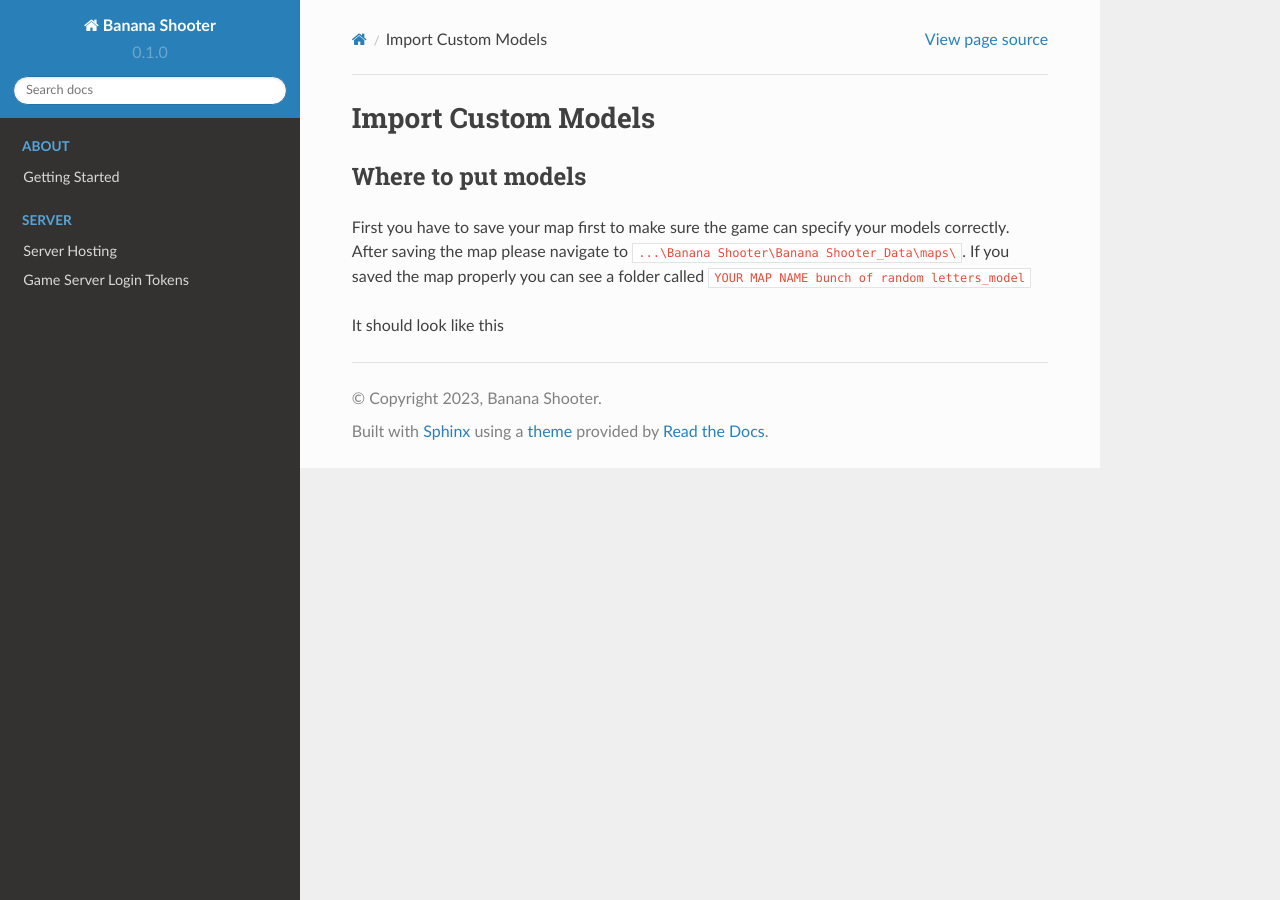
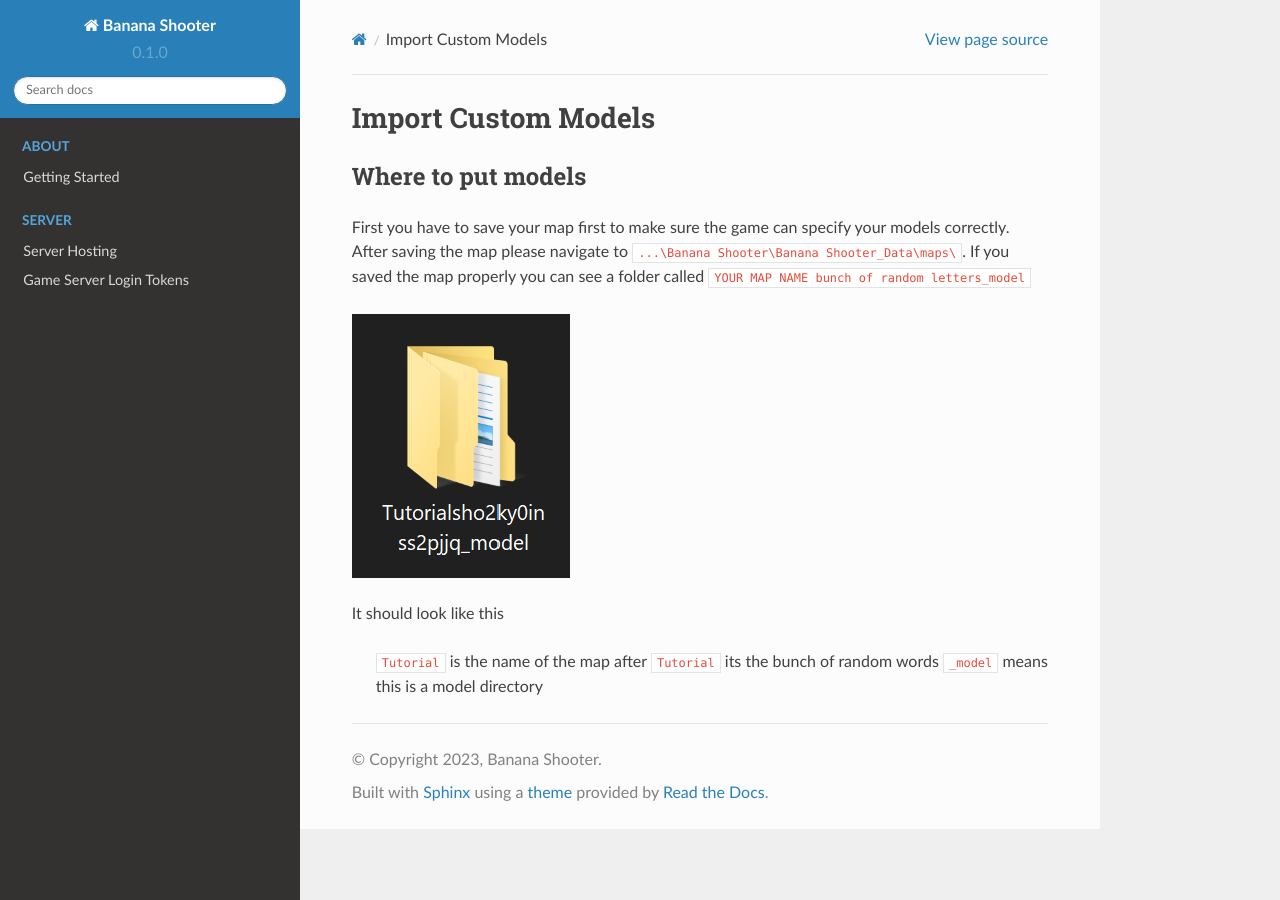
Before and after one commit to CodingDaniel1/bs-docs, a Sphinx documentation site: the page built from docs/source/map-editor/import-custom-models.rst, in a window 1280 px wide. Built offline with Sphinx 7.4.7 and the Read the Docs theme 2.0.0, drawn with Linux system fonts in a browser that asks for light colours; pages that are not in the unit, such as notebooks, are missing from menus.

Commit message:
Update import-custom-models.rst

```diff
--- a/docs/source/map-editor/import-custom-models.rst
+++ b/docs/source/map-editor/import-custom-models.rst
@@ -8,9 +8,10 @@
 
 First you have to save your map first to make sure the game can specify your models correctly. After saving the map please navigate to  ``...\Banana Shooter\Banana Shooter_Data\maps\``. If you saved the map properly you can see a folder called ``YOUR MAP NAME bunch of random letters_model``
 
+.. image:: img/example0.png
 It should look like this
 
-.. image:: img/example0.png
+
 
   ``Tutorial`` is the name of the map
   after ``Tutorial`` its the bunch of random words
```
